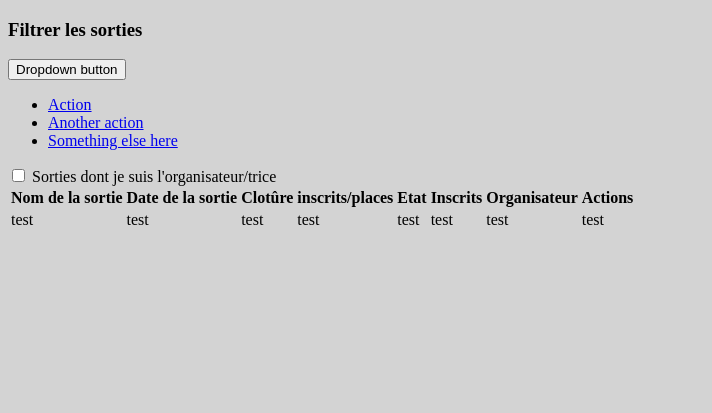
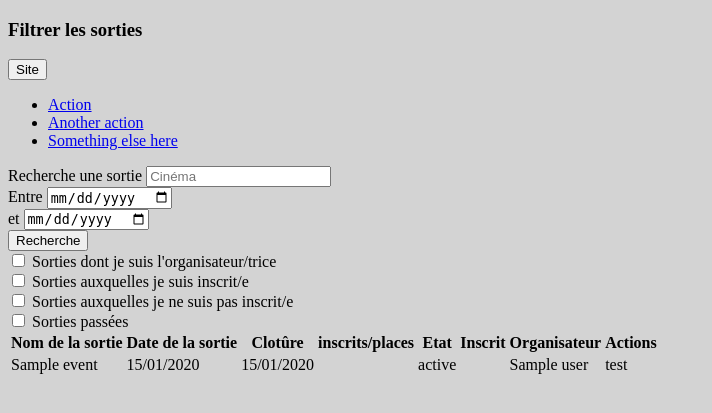
Before and after one commit to RetrowPoLo/ENI-Sortir, a Symfony app: template templates/event/index.html.twig in a window 1280 px wide. Shown: the top 413 px of the page, without its empty margins (0-712 px from the left). Run offline with Twig, Linux system fonts and the light colour scheme; the template is opened without the code that fills it: most values are stand-ins (such as "Sample title", 1, 10 or a date in 2020); some libraries are stand-ins or nearby versions.

Commit message:
Event homepage

```diff
--- a/src/Controller/EventController.php
+++ b/src/Controller/EventController.php
@@ -14,11 +14,11 @@ use Symfony\Component\Routing\Annotation\Route;
 class EventController extends AbstractController
 {
     #[Route('/sortie', name: 'app_event')]
-    public function index(): Response
+    public function index(EventRepository $eventRepository): Response
     {
-
+        $events = $eventRepository->findAll();
         return $this->render('event/index.html.twig', [
-            'controller_name' => 'EventController',
+            'events' => $events,
         ]);
     }
 
--- a/src/Controller/HomeController.php
+++ b/src/Controller/HomeController.php
@@ -11,6 +11,6 @@ class HomeController extends AbstractController
     #[Route('/', name: 'app_home')]
     public function index(): Response
     {
-        return $this->render('home/index.html.twig');
+        return $this->redirectToRoute('app_event');
     }
 }
--- a/src/Entity/User.php
+++ b/src/Entity/User.php
@@ -251,4 +251,9 @@ class User implements UserInterface, PasswordAuthenticatedUserInterface
 
         return $this;
     }
+
+    public function getFullName(): string
+    {
+        return $this->getFirstName()." ".substr($this->getName(), 0, 1).".";
+    }
 }
--- a/templates/event/index.html.twig
+++ b/templates/event/index.html.twig
@@ -9,8 +9,8 @@
     <div class="row">
         <div class="col">
             <div class="dropdown">
-                <button class="btn btn-secondary dropdown-toggle" type="button" id="dropdownMenuButton1" data-bs-toggle="dropdown" aria-expanded="false">
-                    Dropdown button
+                <button class="btn btn-light dropdown-toggle" type="button" id="dropdownMenuButton1" data-bs-toggle="dropdown" aria-expanded="false">
+                    Site
                 </button>
                 <ul class="dropdown-menu" aria-labelledby="dropdownMenuButton1">
                     <li><a class="dropdown-item" href="#">Action</a></li>
@@ -18,12 +18,46 @@
                     <li><a class="dropdown-item" href="#">Something else here</a></li>
                 </ul>
             </div>
+            <div class="col-6">
+                <div class="mb-3">
+                    <label for="inputSearchEvent" class="form-label">Recherche une sortie</label>
+                    <input type="text" class="form-control" id="inputSearchEvent" placeholder="Cinéma">
+                </div>
+            </div>
+            <div class="date-style">
+                <label for="start_date">Entre </label>
+                <input type="date" id="start_date" name="trip-start" value="" />
+            </div>
+            <div class="date-style">
+                <label for="end_date">et </label>
+                <input type="date" id="end_date" name="trip-start" value=""  />
+            </div>
+
+            <button class="col-3 btn btn-primary" type="submit" >Recherche</button>
         </div>
         <div class="col">
             <div class="form-check">
                 <input class="form-check-input" type="checkbox" value="" id="chkOrg">
                 <label class="form-check-label" for="chkOrg">
                     Sorties dont je suis l'organisateur/trice
+                </label>
+            </div>
+            <div class="form-check">
+                <input class="form-check-input" type="checkbox" value="" id="chkInscrit">
+                <label class="form-check-label" for="chkInscrit">
+                    Sorties auxquelles je suis inscrit/e
+                </label>
+            </div>
+            <div class="form-check">
+                <input class="form-check-input" type="checkbox" value="" id="chkPasInscrit">
+                <label class="form-check-label" for="chkPasInscrit">
+                    Sorties auxquelles je ne suis pas inscrit/e
+                </label>
+            </div>
+            <div class="form-check">
+                <input class="form-check-input" type="checkbox" value="" id="chkPassed">
+                <label class="form-check-label" for="chkPassed">
+                    Sorties passées
                 </label>
             </div>
         </div>
@@ -37,22 +71,24 @@
                 <th scope="col">Clotûre</th>
                 <th scope="col">inscrits/places</th>
                 <th scope="col">Etat</th>
-                <th scope="col">Inscrits</th>
+                <th scope="col">Inscrit</th>
                 <th scope="col">Organisateur</th>
                 <th scope="col">Actions</th>
             </tr>
             </thead>
             <tbody>
+            {% for event in events %}
             <tr>
-                <td>test</td>
-                <td>test</td>
-                <td>test</td>
-                <td>test</td>
-                <td>test</td>
-                <td>test</td>
-                <td>test</td>
+                <td>{{ event.name }}</td>
+                <td>{{ event.startDateTime|date("d/m/Y") }}</td>
+                <td>{{ event.limitDateInscription|date("d/m/Y") }}</td>
+                <td></td>
+                <td>{{ event.getStateStr() }}</td>
+                <td>{{ event.getIsInscrit(app.user) ? 'X' : '' }}</td>
+                <td>{{ event.user.getFullName }}</td>
                 <td>test</td>
             </tr>
+            {% endfor %}
             </tbody>
         </table>
     </div>
```
Also changed, not shown: src/Entity/Event.php (+24 -0 lines).
